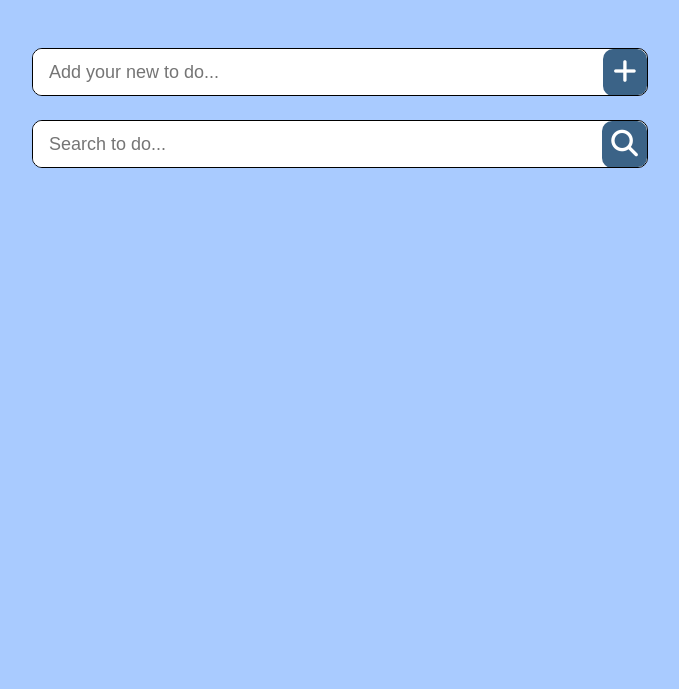
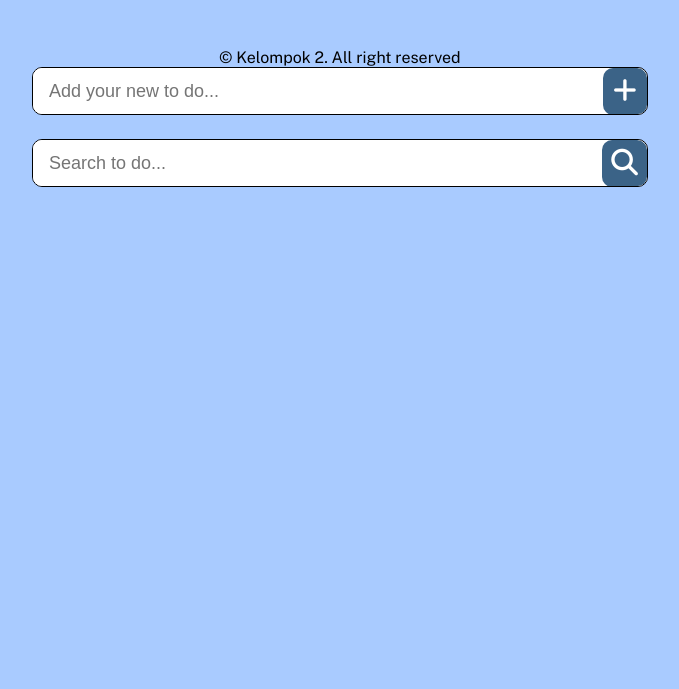
Before and after one commit to RakhaaNZ/Project_Rolling_RnD, a plain HTML site: page index.html in a window 1280 px wide. Shown: the part 111-800 px from the top of the page, without its empty margins (300-979 px from the left). Drawn offline with nearby package versions, Linux system fonts and the light colour scheme.

Commit message:
Add Copyright

```diff
--- a/index.html
+++ b/index.html
@@ -15,6 +15,7 @@
         <div class="container">
             <div class="header">
                 <h1>To Do List</h1>
+                <p class="copyright">&#169; Kelompok 2. All right reserved</p>
                 <div class="input-wrapper">
                     <div class="input-group">
                         <input type="text" id="todo" placeholder="Add your new to do...">
```
